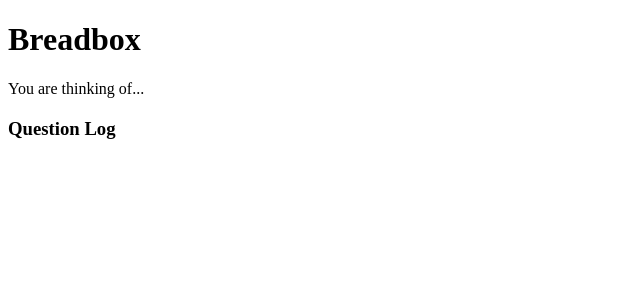
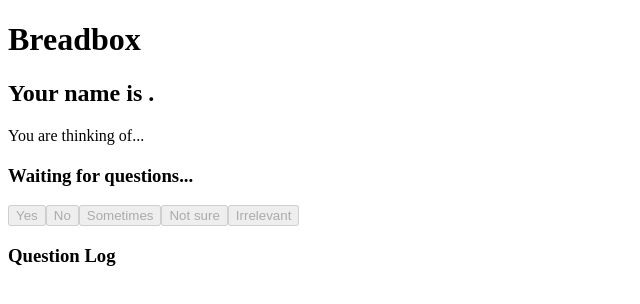
Before and after one commit to adamaaronson/breadbox, a React (Create React App) app: page /game in a window 1280 px wide. Shown: the top 304 px of the page, without its empty margins (0-640 px from the left). Built offline with nearby package versions, Linux system fonts and the light colour scheme.

Commit message:
Get question queue working

```diff
--- a/src/App.js
+++ b/src/App.js
@@ -11,6 +11,7 @@ export default class App extends Component {
         super(props);
         this.state = {
             userID: '',
+            userName: '',
             roomCode: '',
             thing: '', // TODO: Should we put this in the DB instead?
             isAnswerer: true,
@@ -20,6 +21,7 @@ export default class App extends Component {
         this.setAnswerer = this.setAnswerer.bind(this);
         this.setRoomCode = this.setRoomCode.bind(this);
         this.setUserID = this.setUserID.bind(this);
+        this.setUserName = this.setUserName.bind(this);
     }
 
     /* Functions for child components to control App state */
@@ -48,6 +50,12 @@ export default class App extends Component {
         })
     }
 
+    setUserName(userName) {
+        this.setState({
+            userName: userName
+        })
+    }
+
     render() {
         return (
             <Router>
@@ -61,6 +69,7 @@ export default class App extends Component {
                             onSetRoomCode={this.setRoomCode}
                             onSetAnswerer={this.setAnswerer}
                             onSetUserID={this.setUserID}
+                            onSetUserName={this.setUserName}
                         />
                     )}/>
 
@@ -76,11 +85,15 @@ export default class App extends Component {
                         this.state.isAnswerer ? (
                             <Answerer
                                 userID={this.state.userID}
+                                userName={this.state.userName}
+                                roomCode={this.state.roomCode}
                                 thing={this.state.thing}
                             />
                         ) : (
                             <Guesser
                                 userID={this.state.userID}
+                                userName={this.state.userName}
+                                roomCode={this.state.roomCode}
                             />
                         )
                     )}/>
--- a/src/pages/Answerer.js
+++ b/src/pages/Answerer.js
@@ -1,21 +1,115 @@
 import React, { Component } from 'react'
 import QuestionLog from '../components/QuestionLog.js'
+import db from '../services/firebase.js'
 
 export default class Answerer extends Component {
     constructor(props) {
         super(props);
         this.state = {
-            guesstion: null
+            questions: [],
+            answer: ''
         }
+
+        this.handleClickAnswer = this.handleClickAnswer.bind(this)
+    }
+
+    async componentDidMount() {
+        var questionsRef = db.ref("games/" + this.props.roomCode + "/questions");
+        questionsRef.on('child_added', (data) => {
+            let userName = this.getUserNameFromID(data.val().userID).then((name) => {
+                const newQuestion = {
+                    questionID: data.key,
+                    userName: name,
+                    questionText: data.val().questionText,
+                    isGuess: data.val().isGuess
+                };
+
+                console.log(data.val().questionText);
+
+                this.setState(prevState => {
+                    prevState.questions.push(newQuestion);
+                    return prevState;
+                })
+            })
+        });
+    }
+
+    getUserNameFromID(id) {
+        return db.ref("games/" + this.props.roomCode + "/memberIDs/" + id).once("value").then(
+            snapshot => snapshot.val().name
+        )
+    }
+
+    handleClickAnswer(event) {
+        event.preventDefault();
+        console.log(event.target.value)
+        // TODO: Update the question in the DB to be answered
+        this.setState(prevState => {
+            prevState.questions.shift();
+            return prevState;
+        })
     }
 
     // TODO: receive questions/guesses from firebase
 
     render() {
+        let noQuestions = this.state.questions.length === 0;
         return (
             <div>
+                <h2>
+                    Your name is {this.props.userName}.
+                </h2>
                 <p>You are thinking of...</p>
                 <h2>{this.props.thing}</h2>
+
+                <div className="answer-area">
+                    {noQuestions ? (
+                        <h3 className="waiting-for-questions">
+                            Waiting for questions...
+                        </h3>
+                    ) : (
+                        <div className="question-box">
+                            <h4 className="person-asking">
+                                {this.state.questions[0].userName} {this.state.questions[0].isGuess ? "guesses" : "asks"}...
+                            </h4>
+                            <h3 className="question-asked">
+                                {this.state.questions[0].questionText}
+                            </h3>
+                        </div>
+                    )}
+                    {noQuestions || !this.state.questions[0].isGuess ? (
+                        <div className="question-answer-buttons">
+                            <button value="Yes" disabled={noQuestions} onClick={this.handleClickAnswer}>
+                                Yes
+                            </button>
+                            <button value="No" disabled={noQuestions} onClick={this.handleClickAnswer}>
+                                No
+                            </button>
+                            <button value="Sometimes" disabled={noQuestions} onClick={this.handleClickAnswer}>
+                                Sometimes
+                            </button>
+                            <button value="Not sure" disabled={noQuestions} onClick={this.handleClickAnswer}>
+                                Not sure
+                            </button>
+                            <button value="Irrelevant" disabled={noQuestions} onClick={this.handleClickAnswer}>
+                                Irrelevant
+                            </button>
+                        </div>
+                    ) : (
+                        <div className="guess-answer-buttons">
+                            <button value="Yes" disabled={noQuestions} onClick={this.handleClickAnswer}>
+                                Yes
+                            </button>
+                            <button value="No" disabled={noQuestions} onClick={this.handleClickAnswer}>
+                                No
+                            </button>
+                            <button value="Close" disabled={noQuestions} onClick={this.handleClickAnswer}>
+                                Close!
+                            </button>
+                        </div>
+                    )}
+
+                </div>
 
                 <QuestionLog />
             </div>
--- a/src/pages/GameSetup.js
+++ b/src/pages/GameSetup.js
@@ -87,7 +87,6 @@ export default class GameSetup extends Component {
                                 Waiting for answerer to pick a thing...
                             </h3>
                         </div>
-
                     )}
                 </div>
             )
--- a/src/pages/Guesser.js
+++ b/src/pages/Guesser.js
@@ -1,13 +1,13 @@
 import React, { Component } from 'react'
 import QuestionLog from '../components/QuestionLog.js'
+import db from '../services/firebase.js';
 
 export default class Guesser extends Component {
     constructor(props) {
         super(props);
         this.state = {
             question: '',
-            guess: '',
-            isGuessing: false
+            guess: ''
         }
 
         this.handleQuestionChange = this.handleQuestionChange.bind(this);
@@ -30,10 +30,15 @@ export default class Guesser extends Component {
 
     handleQuestionSubmit(event) {
         event.preventDefault();
-        this.setState({
-            isGuessing: false
+        // TODO: send question to guesstion queue
+        db.ref("games/" + this.props.roomCode + "/questions").push({
+            timestamp: (new Date()).getTime(),
+            questionText: this.state.question,
+            userID: this.props.userID,
+            userName: this.props.userName,
+            isGuess: false,
+            answer: null
         })
-        // TODO: send question to guesstion queue
         this.setState({
             question: ''
         })
@@ -41,10 +46,14 @@ export default class Guesser extends Component {
 
     handleGuessSubmit(event) {
         event.preventDefault();
-        this.setState({
-            isGuessing: true
+        // TODO: send guess to guesstion queue
+        db.ref("games/" + this.props.roomCode + "/questions").push({
+            timestamp: (new Date()).getTime(),
+            questionText: this.state.guess,
+            userID: this.props.userID,
+            isGuess: true,
+            answer: null
         })
-        // TODO: send guess to guesstion queue
         this.setState({
             guess: ''
         })
@@ -53,6 +62,9 @@ export default class Guesser extends Component {
     render() {
         return (
             <div>
+                <h2>
+                    Your name is {this.props.userName}.
+                </h2>
                 <p>
                     Answerer is thinking of something...
                 </p>
--- a/src/pages/Welcome.js
+++ b/src/pages/Welcome.js
@@ -15,6 +15,7 @@ export default class Welcome extends Component {
         }
 
         this.handleNameChange = this.handleNameChange.bind(this);
+        this.handleNameSubmit = this.handleNameSubmit.bind(this);
         this.handleRoomCodeChange = this.handleRoomCodeChange.bind(this);
         this.handleCreateRoomClick = this.handleCreateRoomClick.bind(this);
         this.handleJoinRoomClick = this.handleJoinRoomClick.bind(this);
@@ -26,6 +27,10 @@ export default class Welcome extends Component {
         this.setState({
             name: event.target.value
         })
+    }
+
+    handleNameSubmit(event) {
+        event.preventDefault();
     }
 
     handleRoomCodeChange(event) {
@@ -73,6 +78,7 @@ export default class Welcome extends Component {
         db.ref().update(updates);
 
         this.props.onSetUserID(userID);
+        this.props.onSetUserName(this.state.name);
         this.props.onSetRoomCode(roomCode);
 
         this.props.onSetAnswerer(true);
@@ -112,6 +118,7 @@ export default class Welcome extends Component {
 
                 this.props.onSetRoomCode(code);
                 this.props.onSetUserID(userID);
+                this.props.onSetUserName(this.state.name);
                 this.props.onSetAnswerer(false);
                 this.setState({
                     settingUpGame: true
@@ -129,7 +136,7 @@ export default class Welcome extends Component {
             ) : (
                 <div className="welcome-page">
                     {/* Enter the user name */}
-                    <form className="name-form">
+                    <form className="name-form" onSubmit={this.handleNameSubmit}>
                         <label htmlFor="enter-name">
                             What's your name?
                         </label>
```
